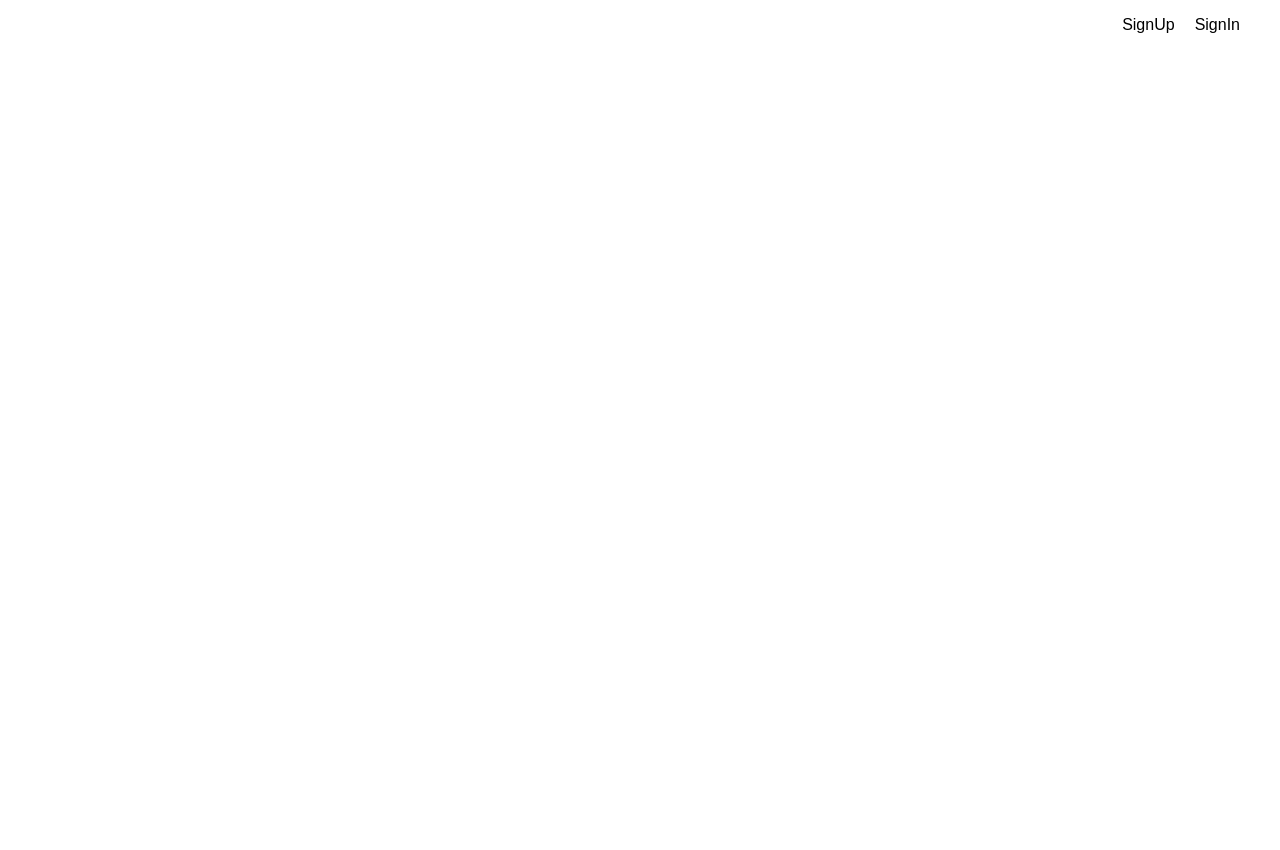
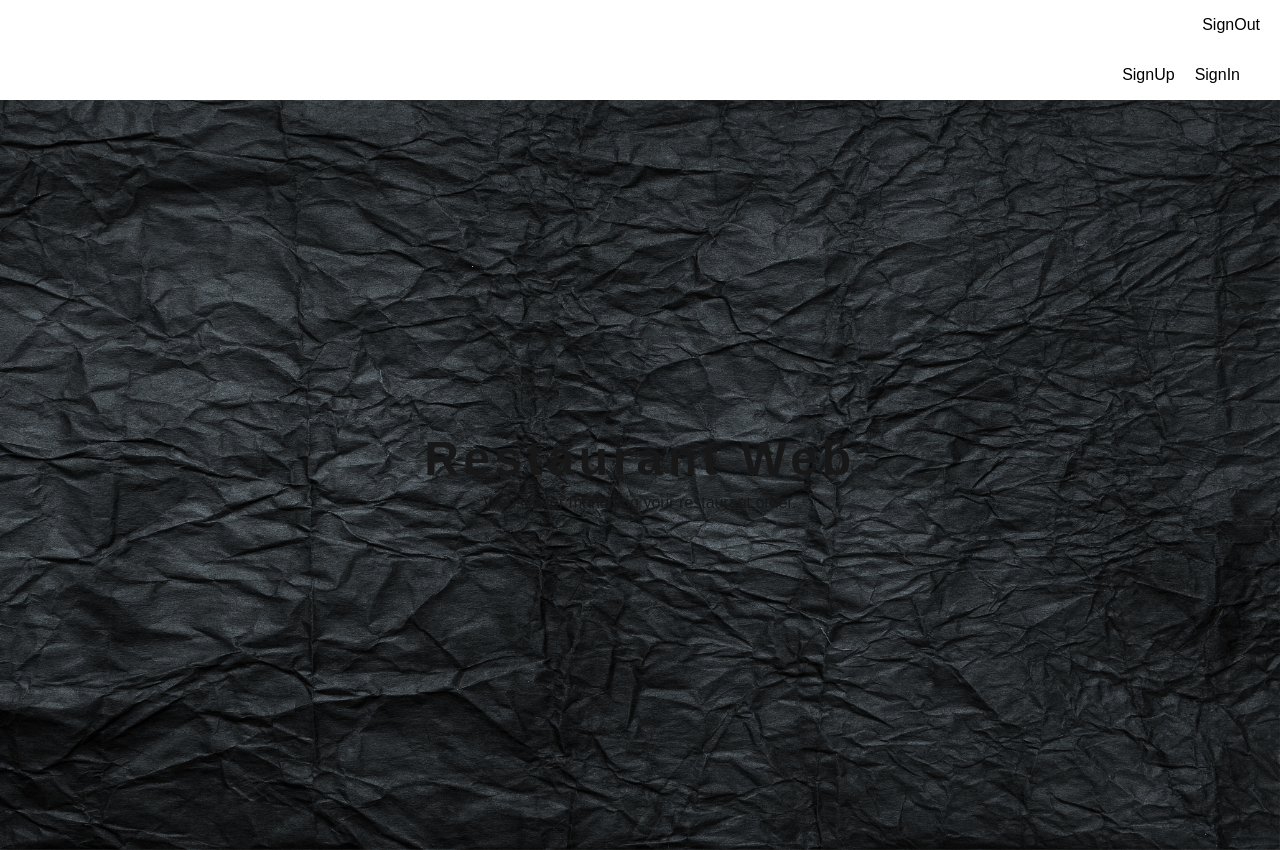
Before and after one commit to thoriqramadhan/restaurant-management, a Next.js app: page / in a window 1280 px wide. Before the commit the page ends 800 px from the top, so only its background shows below. Built offline with nearby package versions, Linux system fonts and the light colour scheme; no server answers; the database is empty.

Commit message:
chore: update ui

```diff
--- /dev/null
+++ b/app/home/page.tsx
@@ -0,0 +1,10 @@
+'use client'
+import { useSession } from 'next-auth/react'
+import React from 'react'
+
+export default function Page() {
+  const { data: session } = useSession()
+  return (
+    <div>Hello,{session?.user?.name}</div>
+  )
+}
--- a/app/layout.tsx
+++ b/app/layout.tsx
@@ -1,6 +1,8 @@
 import type { Metadata } from "next";
 import { Geist, Geist_Mono } from "next/font/google";
 import "./globals.css";
+import { SessionProvider } from "next-auth/react";
+import Navbar from "@/components/Navbar";
 
 const geistSans = Geist({
   variable: "--font-geist-sans",
@@ -28,7 +30,10 @@ export default function RootLayout({
       <body
         className={`${geistSans.variable} ${geistMono.variable} antialiased`}
       >
+        <SessionProvider>
+         <Navbar/>
         {children}
+        </SessionProvider>
       </body>
     </html>
   );
--- a/app/page.tsx
+++ b/app/page.tsx
@@ -1,19 +1,33 @@
 import { sql } from '@/utils/neon'
+import { Metadata } from 'next';
+import Image from 'next/image';
 import Link from 'next/link'
 import React from 'react'
+
+export const metadata: Metadata = {
+  title: "Restaurant Management System - Home",
+  description: "Generated by create next app",
+};
 
 export default async function Home() {
   const res = await sql.query('SELECT * FROM users')
   console.log(res);
 
   return (
-    <div className="w-full h-screen">
+    <div className="w-full h-screen flex flex-col">
       <header className='w-full h-[50px] bg-white flex justify-end'>
         <div className="w-fit flex gap-x-5 px-10 text-black h-full items-center">
           <Link href={'/signup'}>SignUp</Link>
           <Link href={'/signin'}>SignIn</Link>
         </div>
       </header>
+      <main className='flex-1 flex justify-center items-center flex-col relative'>
+        <div className="w-full h-full absolute top-0 -z-[99] backdrop-blur-md bg-black/30">
+          <Image src={'/img/texture-bg-1.jpg'} layout='fill' alt='bg' className='backdrop-blur-3xl'/>
+        </div>
+        <h1 className='font-bold text-5xl tracking-widest'>Restaurant Web</h1>
+        <p className='mt-2'>Website for managing your restaurant order.</p>
+      </main>
     </div>
   )
 }
```
Also changed, not shown: public/img/texture-bg-1.jpg (added).
